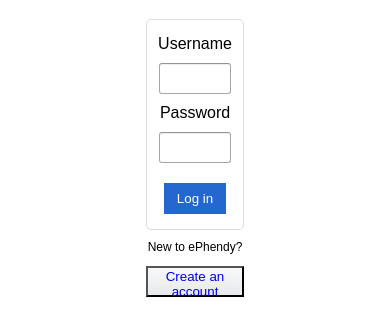
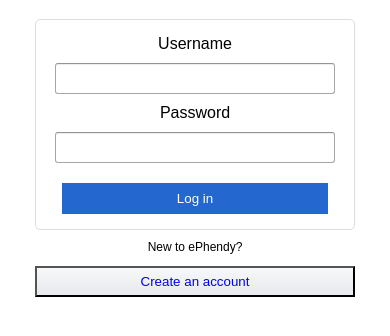
Before and after one commit to inconbeo/client-react-capstone, a React app: page / in a window 390 px wide. Shown: the part 62-398 px from the top of the page. Built offline with nearby package versions, Linux system fonts and the light colour scheme; no server answers.

Commit message:
responsive fixes

```diff
--- a/src/components/dashboard.js
+++ b/src/components/dashboard.js
@@ -51,9 +51,9 @@
 }
     return (
     <div className="dashboard">
+    <NavBar/>
     <h1>{this.props.auth.currentUser.username.toUpperCase()}'S DASHBOARD</h1>
         <div className="dashboard-protected-data">
-          <NavBar/>
           <ul>{products}</ul>
         </div>
     </div>
--- a/src/components/landing-page.css
+++ b/src/components/landing-page.css
@@ -1,7 +1,7 @@
 .home {
   display: flex;
   flex-direction: column;
-  width: 25%;
+  width: 20em;
   margin: 0 auto;
 }
 
@@ -18,10 +18,6 @@
   background: linear-gradient(to bottom,#f7f8fa,#e7e9ec);
 }
 
-.registerAccountButton > a:hover {
-  color:black;
-}
-
 .registerAccountButton > a:visited {
   color:black;
 }
--- a/src/components/login-form.css
+++ b/src/components/login-form.css
@@ -9,7 +9,7 @@
 
 form input {
   margin-top: 10px;
-  width: 75%;
+  width: 21em;
   height: 31px;
   margin-bottom: 10px;
   border: 1px solid #a6a6a6;
@@ -24,7 +24,7 @@
 }
 
 form button {
-  width: 65%;
+  width: 20em;
   height: 31px;
   margin-top: 10px;
   transition: all 100ms linear;
```
